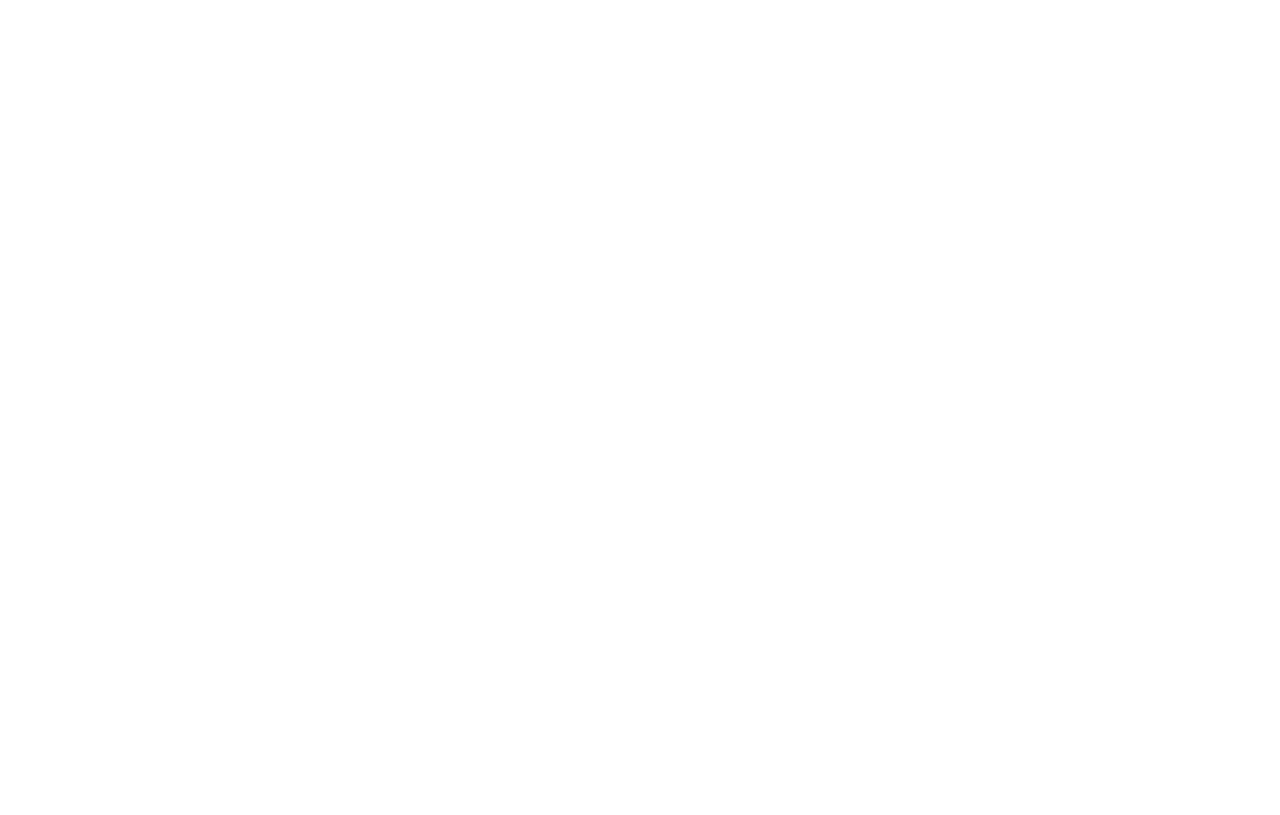
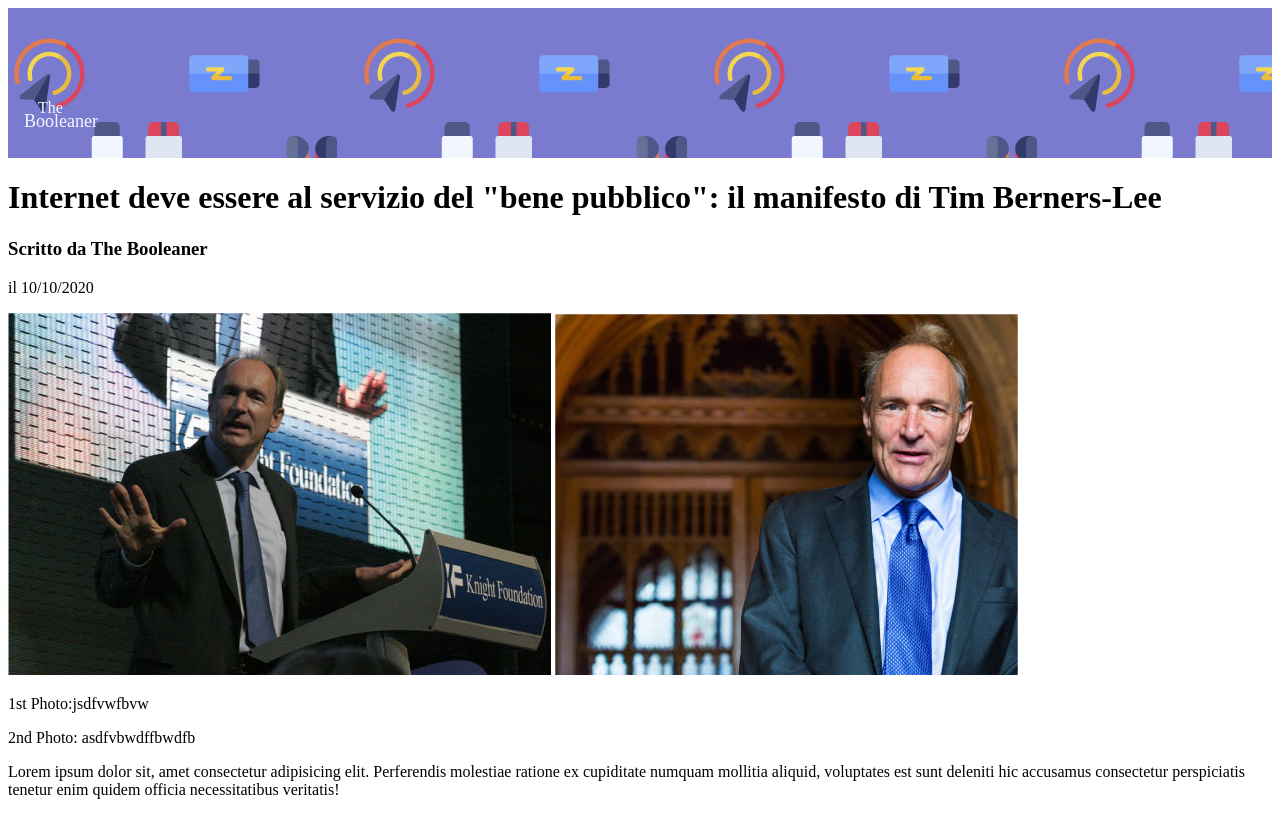
Before and after one commit to gianlivio/html-css-booleaner, a plain HTML site: page index.html in a window 1280 px wide. Drawn offline with Linux system fonts and the light colour scheme; a web font is replaced by a local one.

Commit message:
add: banner

```diff
--- a/css/style.css
+++ b/css/style.css
@@ -1 +1,29 @@
 /* Header */
+
+
+.container {
+    height: 150px;
+    position: relative;
+    text-align: center;
+    background-color: rgb(122, 122, 207);
+    background-image: url(../img/img/pattern.png);
+  }
+
+
+/* bottom-left-text */
+.booleaner{
+    position: absolute;
+    bottom: 25px;
+    left:  30px;
+    font-family: "DM Serif Text", serif;
+    color: aliceblue;
+}
+
+.booleaner1{
+    position: absolute;
+    bottom: 8px;
+    left: 16px;
+    font-family: "DM Serif Text", serif;
+    color: aliceblue;
+    font-size: large;
+}
--- a/index.html
+++ b/index.html
@@ -1,21 +1,40 @@
 <!DOCTYPE html>
 <html lang="en">
+
 <head>
     <meta charset="UTF-8">
     <meta name="viewport" content="width=device-width, initial-scale=1.0">
     <title>Document</title>
-    <link rel="stylesheet" href="../html-css-booleaner/css/style.css">
+    <link rel="stylesheet" href="/css/style.css">
+    <link rel="preconnect" href="https://fonts.googleapis.com">
+<link rel="preconnect" href="https://fonts.gstatic.com" crossorigin>
+<link href="https://fonts.googleapis.com/css2?family=DM+Serif+Text:ital@0;1&display=swap" rel="stylesheet">
 </head>
+
 <body>
     <!-- Header -->
     <header>
+        <div class="container">
+            <p class="booleaner">The</p>
+            <p class="booleaner1">Booleaner</p>
+        </div>
 
-
+        <h1>Internet deve essere al servizio del "bene pubblico": il manifesto di Tim Berners-Lee</h1>
+        <h3>Scritto da The Booleaner</h3>
+        <p>il 10/10/2020</p>
+        <img src="./img/img/tim-1.jpg" alt="tim berners-lee">
+        <img src="./img/img/tim-2.jpg" alt="tim berners-lee2">
+        <p>1st Photo:jsdfvwfbvw</p>
+        <p>2nd Photo: asdfvbwdffbwdfb</p>
     </header>
     <!-- /Header -->
 
     <!-- Main -->
-    <Main></Main>
+    <Main>
+        <p>Lorem ipsum dolor sit, <span class="suca">amet consectetur adipisicing elit.</span> Perferendis molestiae
+            ratione ex cupiditate numquam mollitia aliquid, voluptates est sunt deleniti hic accusamus consectetur
+            perspiciatis tenetur enim quidem officia necessitatibus veritatis!</p>
+    </Main>
     <!-- /Main -->
 
     <!-- Footer -->
@@ -23,4 +42,5 @@
     <!-- /Footer -->
 
 </body>
+
 </html>
```
